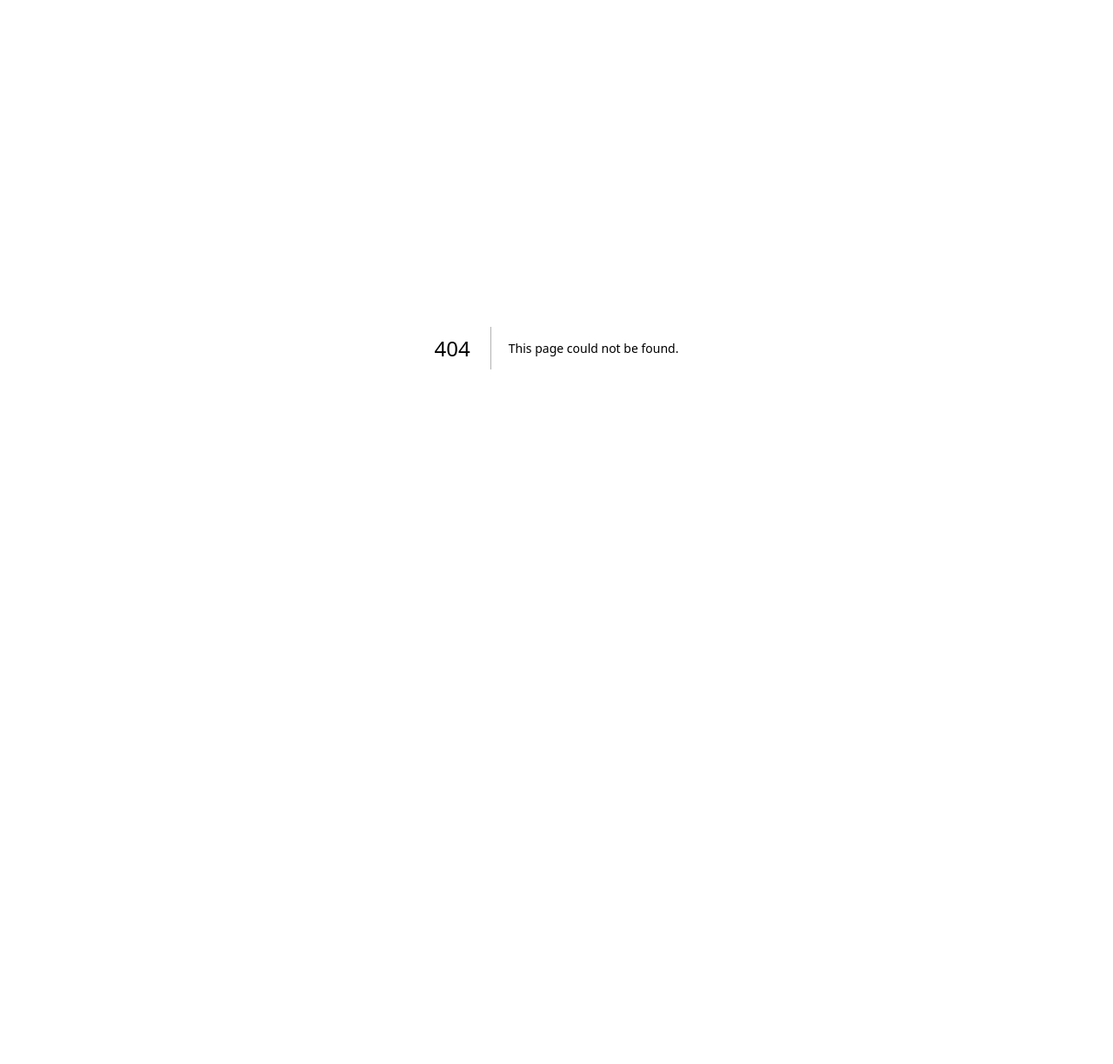
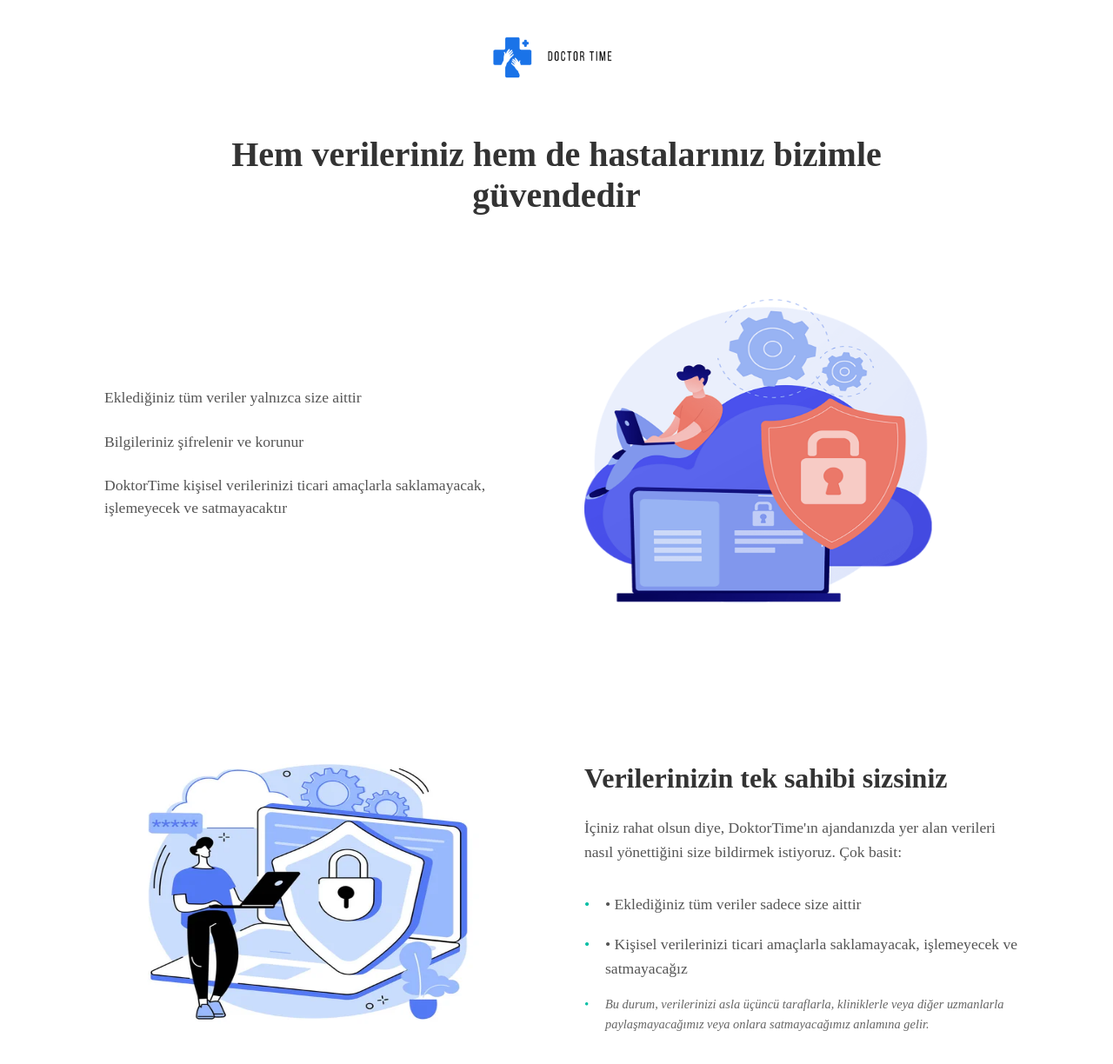
Before and after one commit to SudeCabuk/appointmentsystem, a Next.js app: page /privacy in a window 1280 px wide. Before the commit this address had no page. Shown: the top 1224 px of the page at 87% size. Before the commit the page ends 800 px from the top, so only its background shows below. Built offline with nearby package versions, Linux system fonts and the light colour scheme.

Commit message:
add privacy page

```diff
--- /dev/null
+++ b/src/app/privacy/page.js
@@ -0,0 +1,95 @@
+"use client";
+import React from "react";
+import styles from "./privacy.module.css";
+import Image from "next/image";
+
+export default function page() {
+  const handleLogoClick = () => {
+    window.location.href = "http://localhost:3000";
+  };
+
+  return (
+    <div className={styles.container}>
+      <div className={styles.logoContainer}>
+        <div className={styles.logo} onClick={handleLogoClick}>
+          <Image
+            src="/transparan.png"
+            alt="Logo"
+            width={160}
+            height={70}
+            priority
+            style={{ cursor: "pointer" }}
+          />
+        </div>
+      </div>
+      <div className={styles.header}>
+        <h1>Hem verileriniz hem de hastalarınız bizimle güvendedir</h1>
+      </div>
+
+      {/* Üst Bölüm */}
+      <div className={styles.section}>
+        <div className={styles.leftContent}>
+          <div className={styles.checkList}>
+            <div className={styles.checkItem}>
+              <i className="pi pi-check"></i>
+              <p>Eklediğiniz tüm veriler yalnızca size aittir</p>
+            </div>
+            <div className={styles.checkItem}>
+              <i className="pi pi-check"></i>
+              <p>Bilgileriniz şifrelenir ve korunur</p>
+            </div>
+            <div className={styles.checkItem}>
+              <i className="pi pi-check"></i>
+              <p>
+                DoktorTime kişisel verilerinizi ticari amaçlarla saklamayacak,
+                işlemeyecek ve satmayacaktır
+              </p>
+            </div>
+          </div>
+        </div>
+        <div className={styles.rightContent}>
+          <Image
+            src="/security.jpg"
+            alt="Güvenlik İllüstrasyonu"
+            width={400}
+            height={350}
+            priority
+          />
+        </div>
+      </div>
+
+      {/* Alt Bölüm */}
+      <div className={styles.section}>
+        <div className={styles.leftContent}>
+          <Image
+            src="/security.webp"
+            alt="Veri Koruma"
+            width={500}
+            height={400}
+            priority
+          />
+        </div>
+        <div className={styles.rightContent}>
+          <h2>Verilerinizin tek sahibi sizsiniz</h2>
+          <p>
+            İçiniz rahat olsun diye, DoktorTime'ın ajandanızda yer alan verileri
+            nasıl yönettiğini size bildirmek istiyoruz. Çok basit:
+          </p>
+
+          <div className={styles.infoList}>
+            <p>• Eklediğiniz tüm veriler sadece size aittir</p>
+            <p>
+              • Kişisel verilerinizi ticari amaçlarla saklamayacak, işlemeyecek
+              ve satmayacağız
+            </p>
+            <p className={styles.note}>
+              Bu durum, verilerinizi asla üçüncü taraflarla, kliniklerle veya
+              diğer uzmanlarla paylaşmayacağımız veya onlara satmayacağımız
+              anlamına gelir.
+            </p>
+          </div>
+        </div>
+      </div>
+    </div>
+  );
+}
--- /dev/null
+++ b/src/app/privacy/privacy.module.css
@@ -0,0 +1,114 @@
+.container {
+    max-width: 1200px;
+    margin: 0 auto;
+    padding: 2rem;
+}
+.logo {
+    text-align: center;
+}
+
+
+.header {
+    text-align: center;
+    margin: 3rem 0;
+}
+
+.header h1 {
+    font-size: 2.5rem;
+    color: #333;
+    max-width: 800px;
+    margin: 0 auto;
+}
+
+.section {
+    display: flex;
+    align-items: center;
+    gap: 4rem;
+    margin: 4rem 0;
+    padding: 2rem;
+}
+
+.leftContent, .rightContent {
+    flex: 1;
+}
+
+.checkList {
+    display: flex;
+    flex-direction: column;
+    gap: 1.5rem;
+}
+
+.checkItem {
+    display: flex;
+    align-items: flex-start;
+    gap: 1rem;
+}
+
+.checkItem i {
+    color: #00bfa5;
+    font-size: 1.5rem;
+    margin-top: 0.2rem;
+}
+
+.checkItem p {
+    margin: 0;
+    font-size: 1.1rem;
+    color: #555;
+    line-height: 1.5;
+}
+
+.rightContent h2 {
+    font-size: 2rem;
+    color: #333;
+    margin-bottom: 1.5rem;
+}
+
+.rightContent p {
+    font-size: 1.1rem;
+    color: #555;
+    line-height: 1.6;
+    margin-bottom: 1.5rem;
+}
+
+.infoList {
+    margin-top: 2rem;
+}
+
+.infoList p {
+    margin-bottom: 1rem;
+    padding-left: 1.5rem;
+    position: relative;
+}
+
+.infoList p:before {
+    content: "•";
+    position: absolute;
+    left: 0;
+    color: #00bfa5;
+}
+
+.note {
+    font-size: 0.9rem !important;
+    color: #666 !important;
+    font-style: italic;
+}
+
+@media (max-width: 768px) {
+    .section {
+        flex-direction: column;
+        gap: 2rem;
+    }
+
+    .header h1 {
+        font-size: 2rem;
+    }
+
+    .rightContent h2 {
+        font-size: 1.8rem;
+    }
+
+    .checkItem p,
+    .rightContent p {
+        font-size: 1rem;
+    }
+}
```
Also changed, not shown: src/components/Homepage.js (+25 -6 lines), public/security.jpg (added), public/security.webp (added).
